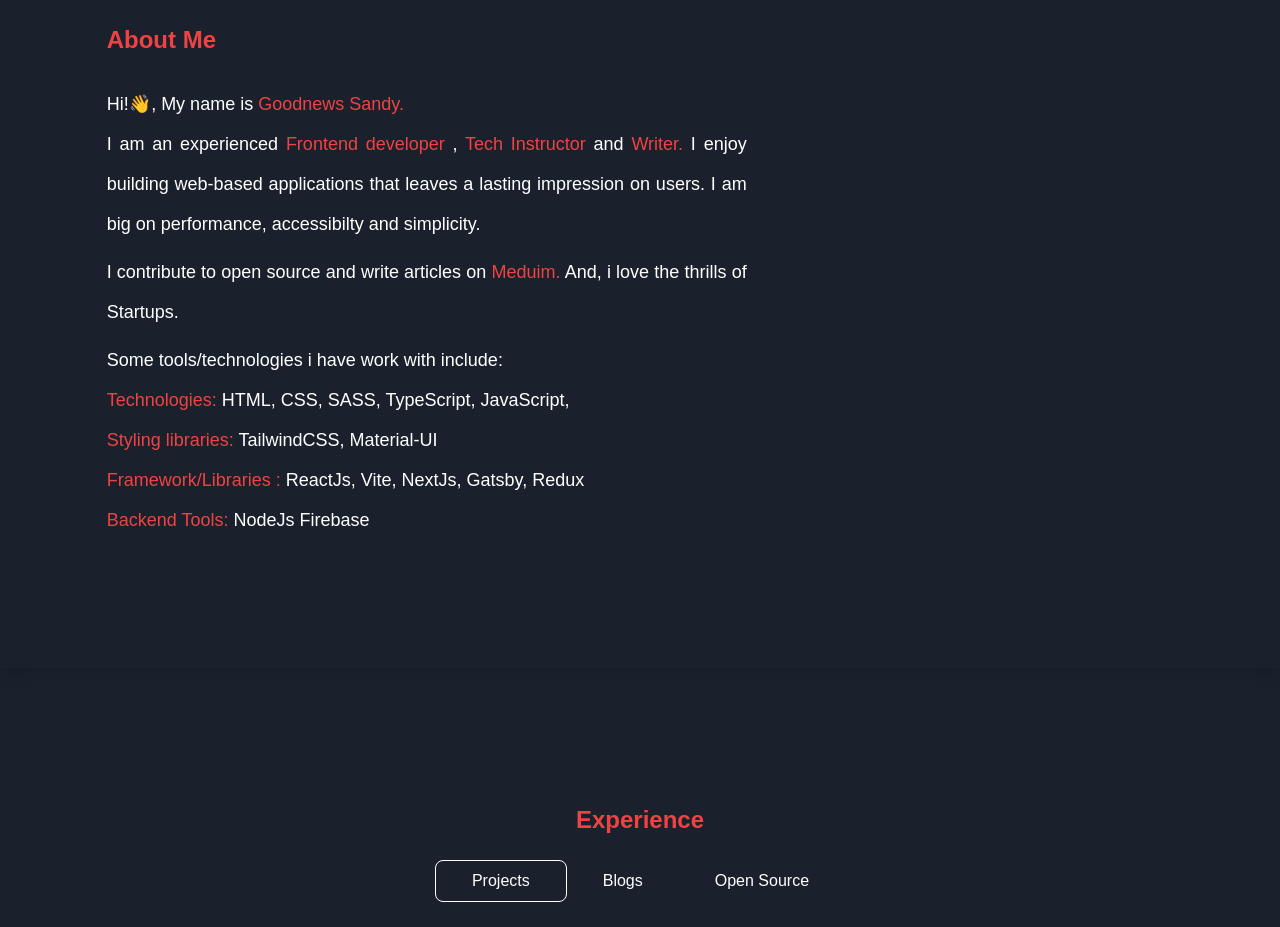
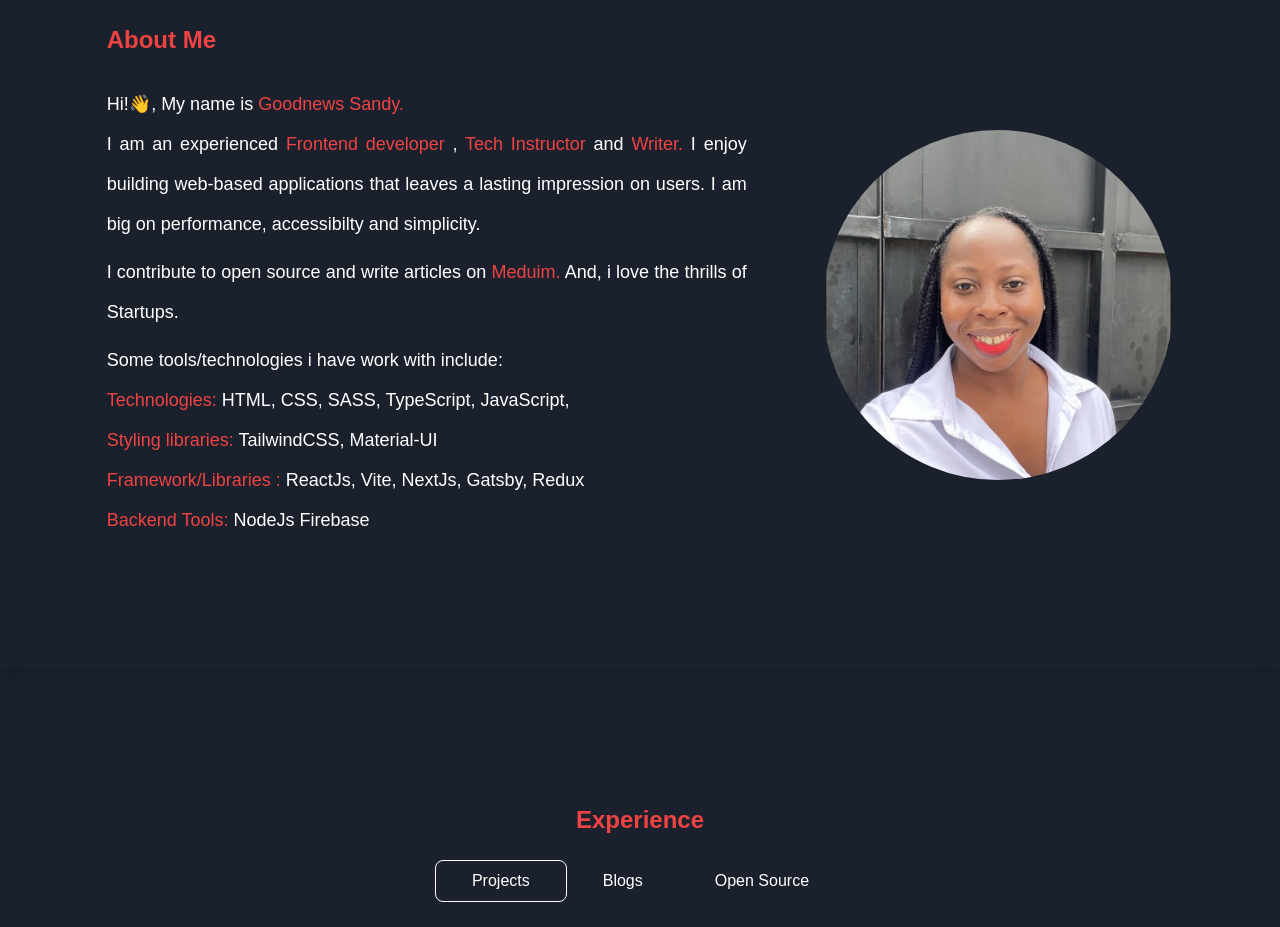
Before and after one commit to sandygudie/sandy_portfolio, a Next.js app: page / in a window 1280 px wide. Shown: the part 860-1787 px from the top of the page. Built offline with nearby package versions, Linux system fonts and the light colour scheme.

Commit message:
updated portfolio

```diff
--- a/components/About.jsx
+++ b/components/About.jsx
@@ -69,7 +69,6 @@ function About() {
               alt="Photo"
               width={350}
               height={350}
-              layout="responsive"
               objectFit="cover"
               className="rounded-full"
               quality={100}
```
